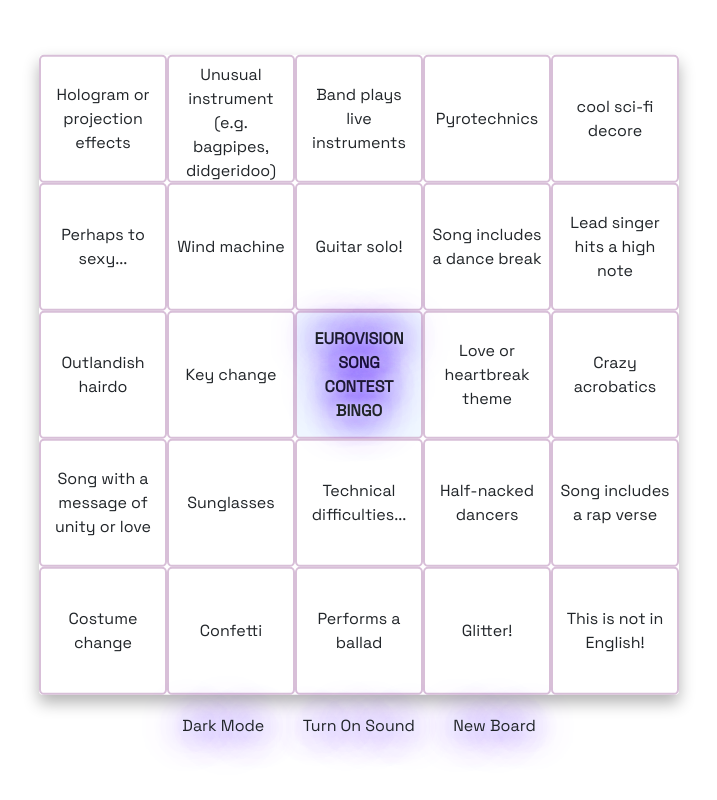
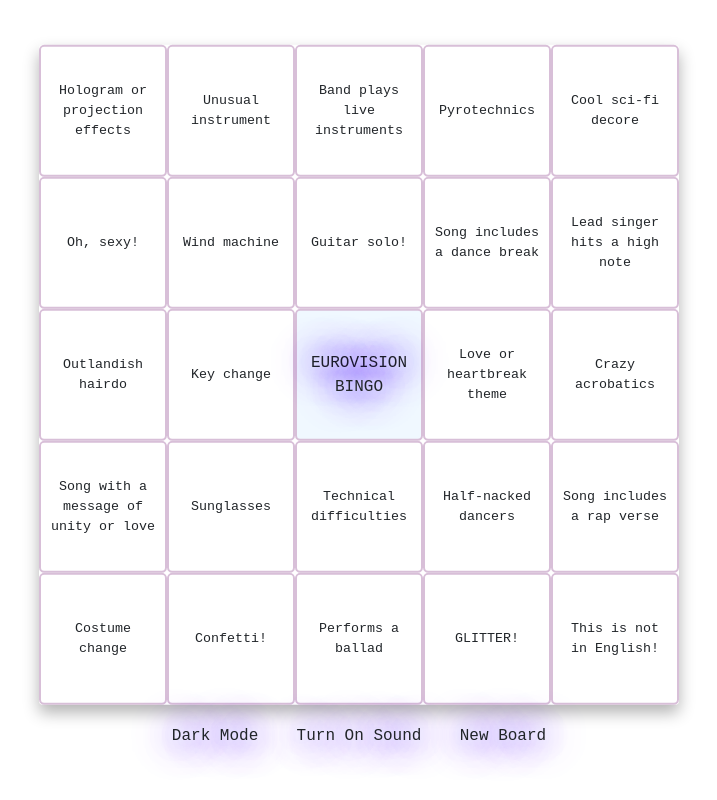
Before and after one commit to uuuuuvika/bingo-fever, a React (Create React App) app: page / in a window 1280 px wide. Shown: the whole page, without its empty margins (281-998 px from the left). Built offline with nearby package versions, Linux system fonts and the light colour scheme; the HTML template or start-up script is replaced by a standard one.

Commit message:
font changed, CSS too

```diff
--- a/src/App.css
+++ b/src/App.css
@@ -6,7 +6,8 @@
 }
 
 .grid {
-  font-family: 'Space Grotesk', sans-serif;
+  /* font-family: 'Space Grotesk', sans-serif; */
+  font-family: monospace;
   max-width: 50vw;
   position: absolute;
   top: 50%;
@@ -22,8 +23,9 @@
 }
 
 .winning-buzz {
-  font-family: 'Space Grotesk', sans-serif;
-  max-width: 700px;
+  /* font-family: 'Space Grotesk', sans-serif; */
+  font-family: monospace;
+  max-width: 50vw;
   position: absolute;
   top: 50%;
   left: 50%;
--- a/src/App.js
+++ b/src/App.js
@@ -34,7 +34,7 @@
       cells = quotes.sort(() => Math.random() - 0.5).slice(0, ROWS * COLUMNS - 1).map(quote => {
         return { quote: quote, isClicked: false }
       });
-      cells.splice((ROWS * COLUMNS - 1) / 2, 0, { quote: "EUROVISION SONG CONTEST BINGO", isClicked: true });
+      cells.splice((ROWS * COLUMNS - 1) / 2, 0, { quote: "EUROVISION BINGO", isClicked: true });
     }
     else { // shuffle for even grids
       cells = quotes.sort(() => Math.random() - 0.5).slice(0, ROWS * COLUMNS).map(quote => {
--- a/src/BingoCell/BingoCell.css
+++ b/src/BingoCell/BingoCell.css
@@ -1,13 +1,15 @@
 .cell {
-    height: 16vh;
+    height: 16.5vh;
     padding: 1%;
     border-radius: 4%;
     /* border: 2px solid rebeccapurple; */
     border: 2px solid thistle;
+    font-size: smaller;
 }
 
 .central {
-    font-weight: 600;
+    font-weight: 500;
+    font-size: large;
     background-color: aliceblue;
 }
 
--- a/src/quotes.json
+++ b/src/quotes.json
@@ -3,32 +3,32 @@
     "Key change",
     "Fireworks",
     "Costume change",
-    "Unusual instrument (e.g. bagpipes, didgeridoo)",
+    "Unusual instrument",
     "Half-nacked dancers",
-    "Confetti",
+    "Confetti!",
     "Pyrotechnics",
     "Outlandish hairdo",
     "Hologram or projection effects",
     "This is not in English!",
     "This country is not in Europe!",
     "Catchy chorus",
-    "Group member with a distinctive role (rapper, beatboxer)",
+    "Group member with a distinctive role (e.g. rapper)",
     "Sunglasses",
     "Crazy acrobatics",
     "Change in tempo or rhythm during the song",
     "Lead singer hits a high note",
-    "Perhaps to sexy...",
-    "Glitter!",
+    "Oh, sexy!",
+    "GLITTER!",
     "Song includes a rap verse",
     "Song includes a dance break",
     "Singer goes off-key",
-    "Technical difficulties...",
-    "Song is performed on a raised platform or catwalk",
+    "Technical difficulties",
+    "Performs on a raised platform or catwalk",
     "Band plays live instruments",
     "Slow, emotional intro",
     "Performs a ballad",
     "Song with a message of unity or love",
     "Love or heartbreak theme",
     "Guitar solo!",
-    "cool sci-fi decore"
+    "Cool sci-fi decore"
 ]
```
